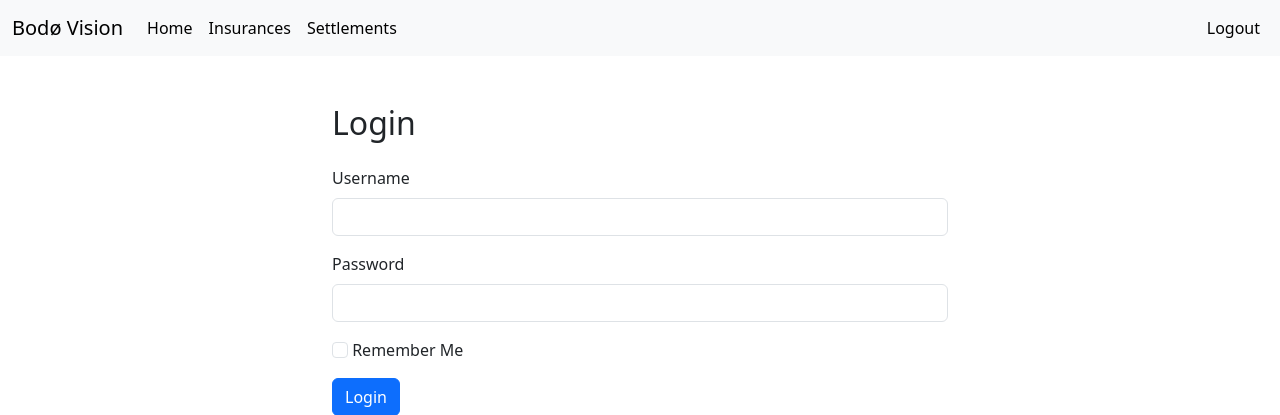
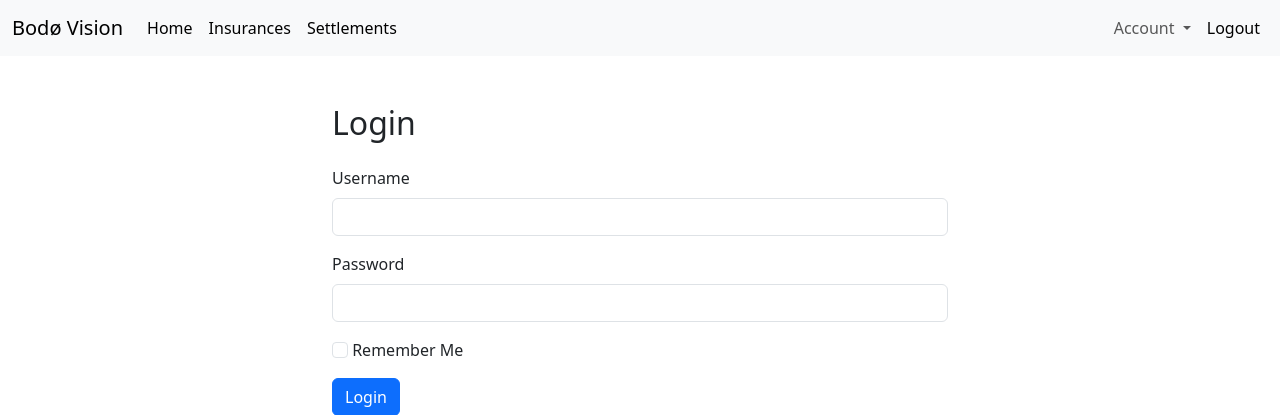
Before and after one commit to martinfosby/ForsikringsApp, a Flask app: page /login in a window 1280 px wide. Shown: the top 415 px of the page. Run offline with Flask 3, Linux system fonts and the light colour scheme; the visitor is signed in with stand-in values (Sample User, id 1); some libraries are stand-ins or nearby versions.

Commit message:
Added account nav dropdown

```diff
--- a/flask_app/app/templates/base.html
+++ b/flask_app/app/templates/base.html
@@ -34,6 +34,17 @@
                                     </li>
                                 </ul>
                                 <ul class="navbar-nav">
+                                    <li class="nav-item dropdown">
+                                            <a class="nav-link dropdown-toggle" href="#" id="navbarDropdown" role="button" data-bs-toggle="dropdown" aria-expanded="false">
+                                                Account
+                                            </a>
+                                            <ul class="dropdown-menu" aria-labelledby="navbarDropdown">
+                                            <li><a class="dropdown-item" href="{{ url_for('auth.change_password') }}">Change Password</a></li>
+                                            <li><a class="dropdown-item" href="{{ url_for('auth.change_username') }}">Change Username</a></li>
+                                            <li><hr class="dropdown-divider"></li>
+                                            <li><a class="dropdown-item" href="{{ url_for('auth.delete') }}">Delete Account</a></li>
+                                          </ul>
+                                    </li>
                                     <li class="nav-item">
                                         <a class="nav-link active" aria-current="page" href="{{ url_for('auth.logout') }}">Logout</a>
                                     </li>
```
